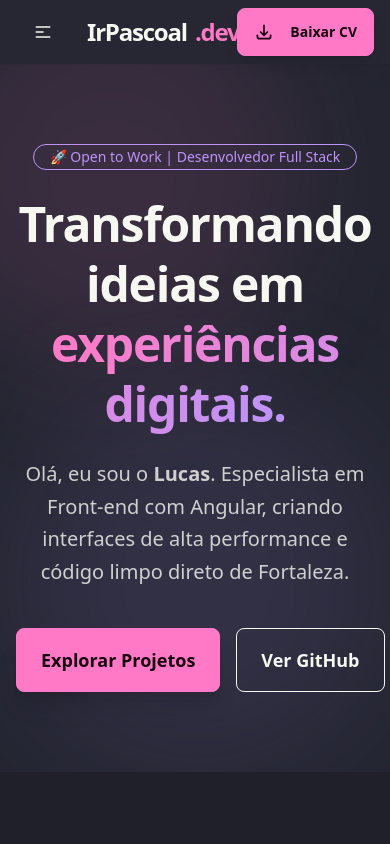
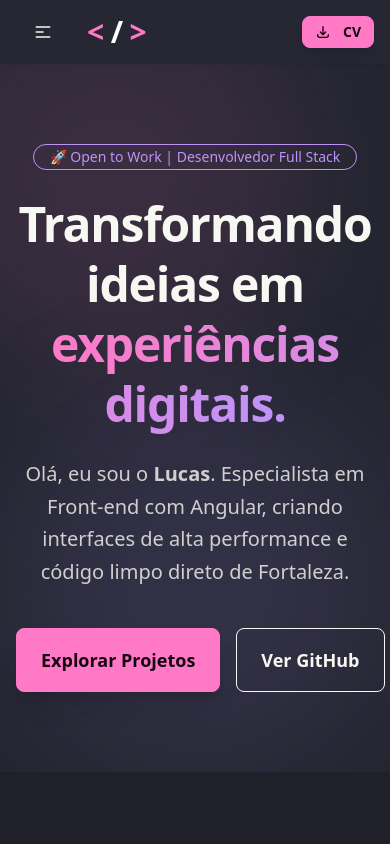
Before and after one commit to lrPascoal/portfolio, an Angular app: page / in a window 390 px wide. Shown: the top 844 px of the page. Built offline with nearby package versions, Linux system fonts and the light colour scheme.

Commit message:
style: atualiza logo para simbolo

```diff
--- a/src/app/app.html
+++ b/src/app/app.html
@@ -12,7 +12,9 @@
           <li><a href="#contato">Contato</a></li>
         </ul>
       </div>
-      <a class="btn btn-ghost text-2xl font-black tracking-tighter">IrPascoal<span class="text-primary">.dev</span></a>
+      <a class="btn btn-ghost normal-case text-3xl font-black tracking-tighter">
+  <span class="text-primary">&lt;</span><span class="text-white">/</span><span class="text-primary">&gt;</span>
+</a>
     </div>
 
     <div class="navbar-center hidden lg:flex">
@@ -24,10 +26,11 @@
     </div>
 
     <div class="navbar-end">
-      <a href="/curriculo.pdf" download="Curriculo_Pascoal.pdf" class="btn btn-primary shadow-lg hover:scale-105 transition-transform">
-      <svg xmlns="http://www.w3.org/2000/svg" class="h-5 w-5 mr-2" fill="none" viewBox="0 0 24 24" stroke="currentColor"><path stroke-linecap="round" stroke-linejoin="round" stroke-width="2" d="M4 16v1a3 3 0 003 3h10a3 3 0 003-3v-1m-4-4l-4 4m0 0l-4-4m4 4V4" /></svg>
-          Baixar CV
-      </a>
+      <a href="/curriculo.pdf" download="Curriculo_IrPascoal.pdf" class="btn btn-primary btn-sm md:btn-md shadow-lg hover:scale-105 transition-transform">
+  <svg xmlns="http://www.w3.org/2000/svg" class="h-4 w-4 md:h-5 md:w-5 md:mr-2" fill="none" viewBox="0 0 24 24" stroke="currentColor"><path stroke-linecap="round" stroke-linejoin="round" stroke-width="2" d="M4 16v1a3 3 0 003 3h10a3 3 0 003-3v-1m-4-4l-4 4m0 0l-4-4m4 4V4" /></svg>
+  <span class="hidden sm:inline">Baixar CV</span>
+  <span class="sm:hidden ml-1">CV</span>
+</a>
     </div>
   </div>
 
```
